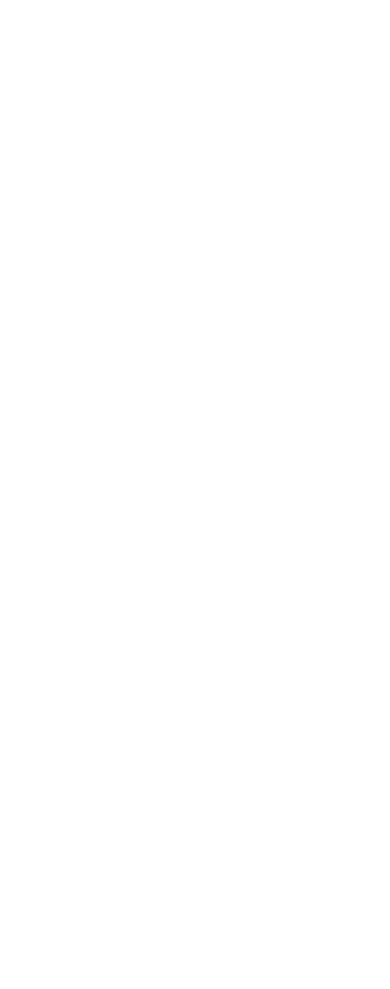
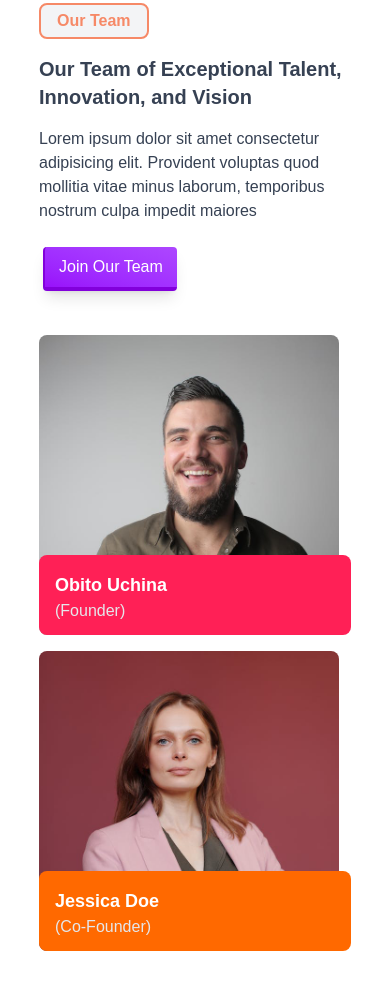
Before and after one commit to mohammadsalameen/TechDev, a Next.js app: page / in a window 390 px wide. Shown: the part 7420-8409 px from the top of the page. Built offline with nearby package versions, Linux system fonts and the light colour scheme; a web font is replaced by a local one.

Commit message:
responsive team section

```diff
--- a/components/home/Home.tsx
+++ b/components/home/Home.tsx
@@ -4,6 +4,7 @@
 import Feature from './feature/Feature'
 import Service from './services/Service1'
 import ClientReview from './clientReview/ClientReview'
+import Team from './team/Team'
 
 const Home = () => {
   return (
@@ -13,6 +14,7 @@
       <Feature/>
       <Service/>
       <ClientReview/>
+      <Team/>
     </div>
   )
 }
--- /dev/null
+++ b/components/home/team/Team.tsx
@@ -0,0 +1,51 @@
+import BoxText from "@/components/helper/BoxText";
+import React from "react";
+import Image from "next/image";
+
+const Team = () => {
+  return (
+    <div className="pt-16 pb-16 ">
+      <div className="w-[80%] mx-auto grid grid-cols-1 lg:grid-cols-5 gap-10 items-center">
+        {/* Text Content  */}
+        <div className="lg:col-span-2">
+          <BoxText>Our Team</BoxText>
+          <h1 className="mt-4 text-xl text-gray-700 font-bold md:text-2xl ">
+            Our Team of Exceptional Talent, Innovation, and Vision
+          </h1>
+          <p className="mt-4 text-gray-700">
+            Lorem ipsum dolor sit amet consectetur adipisicing elit. Provident
+            voluptas quod mollitia vitae minus laborum, temporibus nostrum culpa
+            impedit maiores
+          </p>
+          {/* Button  */}
+          <a
+            href="#_"
+            className="rounded mt-6 inline-flex group items-center justify-center px-3.5 py-2 m-1 cursor-pointer border-b-4 border-l-2 active:border-purple-600 active:shadow-none shadow-lg bg-gradient-to-tr from-purple-600 to-purple-500 border-purple-700 text-white"
+          >
+            <span className="absolute w-0 h-0 transition-all duration-300 ease-out bg-white rounded-full group-hover:w-32 group-hover:h-32 opacity-10"></span>
+            <span className="relative">Join Our Team</span>
+          </a>
+        </div>
+        {/* Images Content  */}
+        <div className="sm:flex items-center space-y-4 sm:space-y-0 sm:space-x-4 lg:col-span-3">
+            <div className="relative overflow-hidden">
+                <Image src="/images/t1.jpg" alt="team" width={300} height={300} className="rounded-lg" />
+                <div className="absolute w-full h-[5rem] bottom-0 p-4 bg-rose-500 rounded-lg">
+                    <p className="text-lg text-white font-bold">Obito Uchina</p>
+                    <p className="text-gray-200">(Founder)</p>
+                </div>
+            </div>
+            <div className="relative overflow-hidden">
+                <Image src="/images/t2.jpg" alt="team" width={300} height={300} className="rounded-lg" />
+                <div className="absolute w-full h-[5rem] bottom-0 p-4 bg-orange-500 rounded-lg">
+                    <p className="text-lg text-white font-bold">Jessica Doe</p>
+                    <p className="text-gray-200">(Co-Founder)</p>
+                </div>
+            </div>
+        </div>
+      </div>
+    </div>
+  );
+};
+
+export default Team;
```
